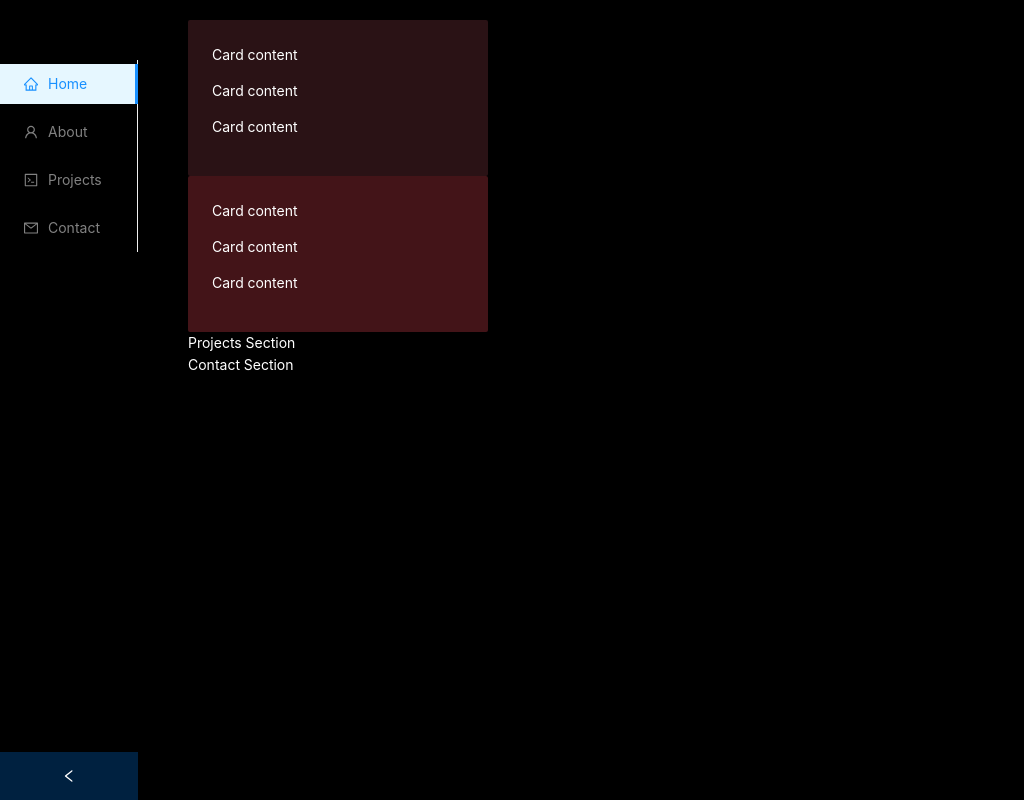
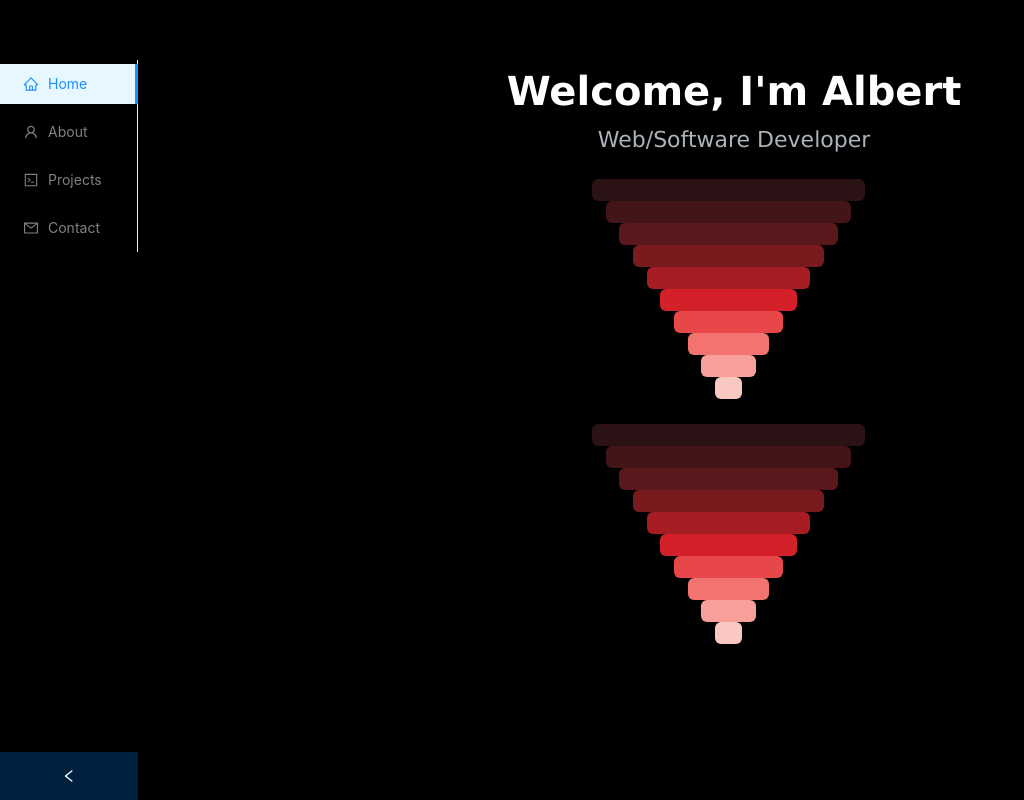
Before and after one commit to ac0712148/react-portfolio, a React (Create React App) app: page / in a window 1280 px wide. Shown: the top 800 px of the page, without its empty margins (0-1024 px from the left). Built offline with nearby package versions, Linux system fonts and the light colour scheme.

Commit message:
added css arrows

```diff
--- a/src/components/Home.js
+++ b/src/components/Home.js
@@ -1,22 +1,40 @@
 import React from "react";
-import {Card} from "antd";
 import {red} from '@ant-design/colors';
+import "../assets/css/Home.css"
 
 class Home extends React.Component {
     render() {
         return(
-            <div className="home">
-                <Card
-                    bordered={false}
-                    style={{
-                    width: 300,
-                    backgroundColor: "#2a1215",
-                    color: "white"
-                }}>
-                    <p>Card content</p>
-                    <p>Card content</p>
-                    <p>Card content</p>
-                </Card>
+            // style={{backgroundColor: "#431418"}}
+            <div className="home" >
+                <div className="hometext">
+                    <p className="headline"> Welcome, I'm Albert</p>
+                    <p className="subtext" > Web/Software Developer</p>
+                    <div className="arrow">
+                        <p className="text1" style={{backgroundColor: "#2a1215"}}><span className="test">Test</span></p>
+                        <p className="text2" style={{backgroundColor: "#431418"}}><span className="test">Test</span></p>
+                        <p className="text3" style={{backgroundColor: "#58181c"}}><span className="test">Test</span></p>
+                        <p className="text4" style={{backgroundColor: "#791a1f"}}><span className="test">Test</span></p>
+                        <p className="text5" style={{backgroundColor: "#a61d24"}}><span className="test">Test</span></p>
+                        <p className="text6" style={{backgroundColor: "#d32029"}}><span className="test">Test</span></p>
+                        <p className="text7" style={{backgroundColor: "#e84749"}}><span className="test">Test</span></p>
+                        <p className="text8" style={{backgroundColor: "#f37370"}}><span className="test">Test</span></p>
+                        <p className="text9" style={{backgroundColor: "#f89f9a"}}><span className="test">Test</span></p>
+                        <p className="text10" style={{backgroundColor: "#fac8c3"}}><span className="test">Test</span></p>
+                    </div>
+                    <div className="arrow">
+                        <p className="text1" style={{backgroundColor: "#2a1215"}}><span className="test">Test</span></p>
+                        <p className="text2" style={{backgroundColor: "#431418"}}><span className="test">Test</span></p>
+                        <p className="text3" style={{backgroundColor: "#58181c"}}><span className="test">Test</span></p>
+                        <p className="text4" style={{backgroundColor: "#791a1f"}}><span className="test">Test</span></p>
+                        <p className="text5" style={{backgroundColor: "#a61d24"}}><span className="test">Test</span></p>
+                        <p className="text6" style={{backgroundColor: "#d32029"}}><span className="test">Test</span></p>
+                        <p className="text7" style={{backgroundColor: "#e84749"}}><span className="test">Test</span></p>
+                        <p className="text8" style={{backgroundColor: "#f37370"}}><span className="test">Test</span></p>
+                        <p className="text9" style={{backgroundColor: "#f89f9a"}}><span className="test">Test</span></p>
+                        <p className="text10" style={{backgroundColor: "#fac8c3"}}><span className="test">Test</span></p>
+                    </div>
+                </div>
             </div>
         )
     }
```
